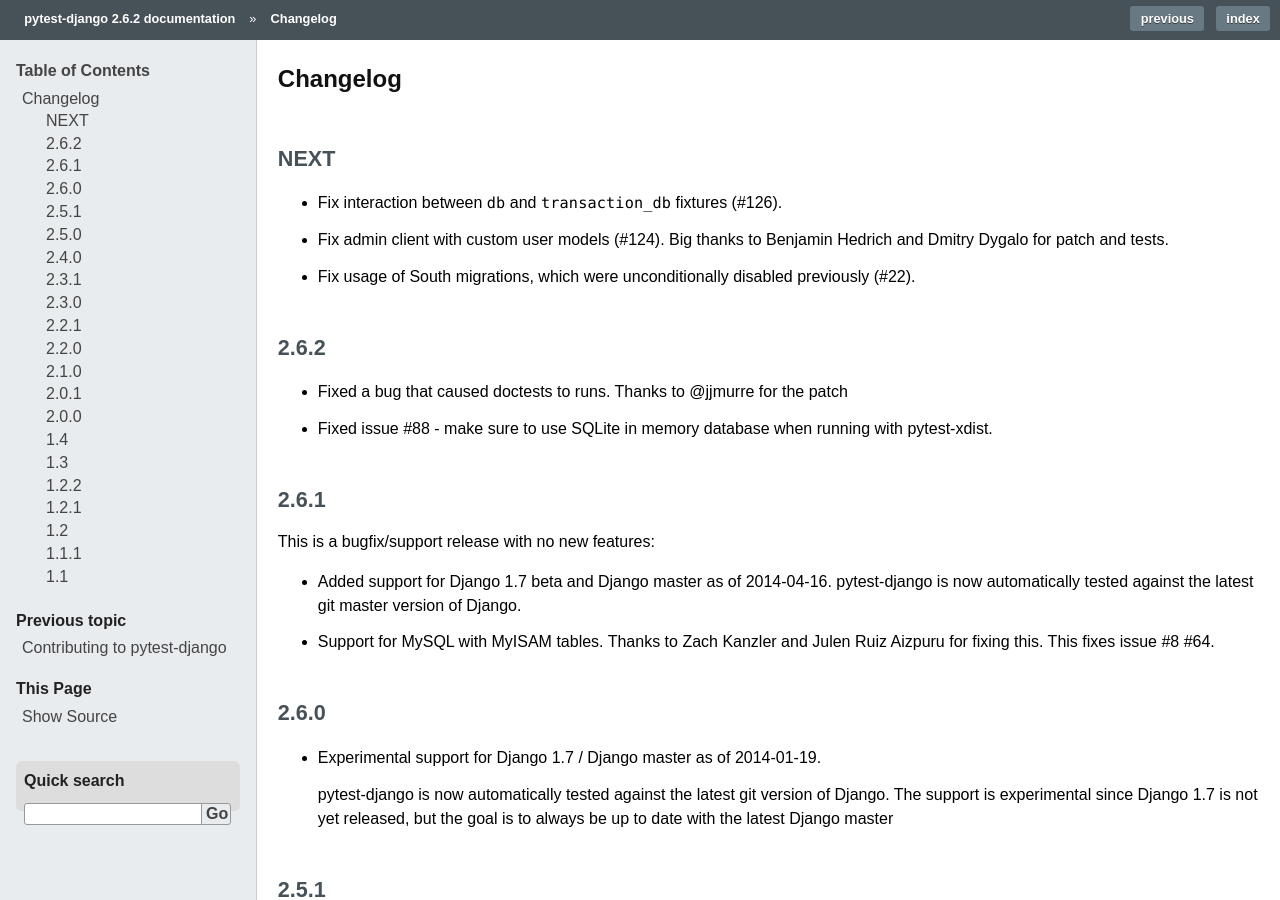
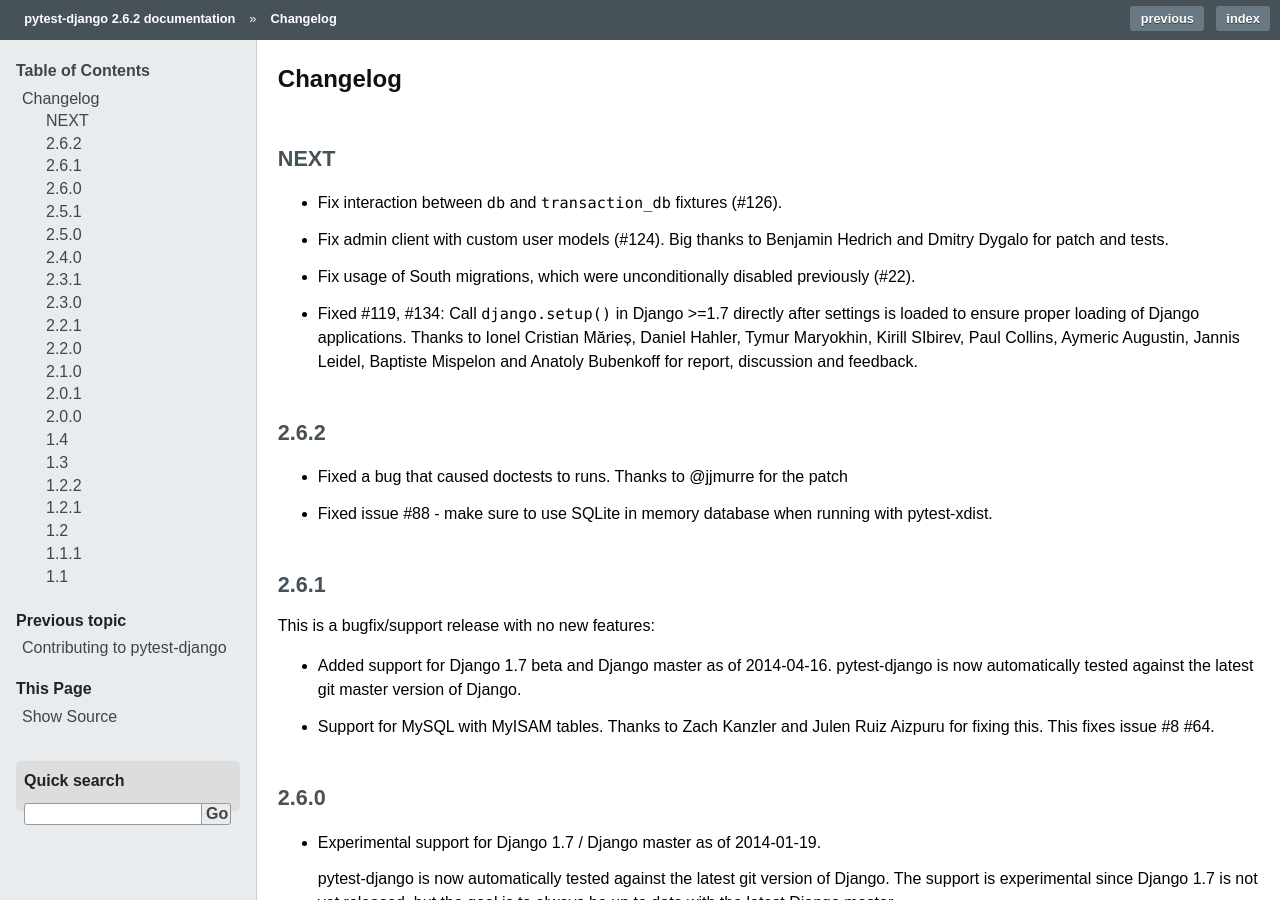
Before and after one commit to pytest-dev/pytest-django, a Sphinx documentation site: the page built from docs/changelog.rst, in a window 1280 px wide and 900 px high. Built offline with Sphinx 7.4.7, drawn with Linux system fonts in a browser that asks for light colours.

Commit message:
Added changelog entry for #119, #134

```diff
--- a/docs/changelog.rst
+++ b/docs/changelog.rst
@@ -11,6 +11,12 @@
 
 * Fix usage of South migrations, which were unconditionally disabled previously
   (#22).
+
+* Fixed #119, #134: Call ``django.setup()`` in Django >=1.7 directly after
+  settings is loaded to ensure proper loading of Django applications. Thanks to
+  Ionel Cristian Mărieș, Daniel Hahler, Tymur Maryokhin, Kirill SIbirev, Paul
+  Collins, Aymeric Augustin, Jannis Leidel, Baptiste Mispelon and Anatoly
+  Bubenkoff for report, discussion and feedback.
 
 2.6.2
 -----
```
